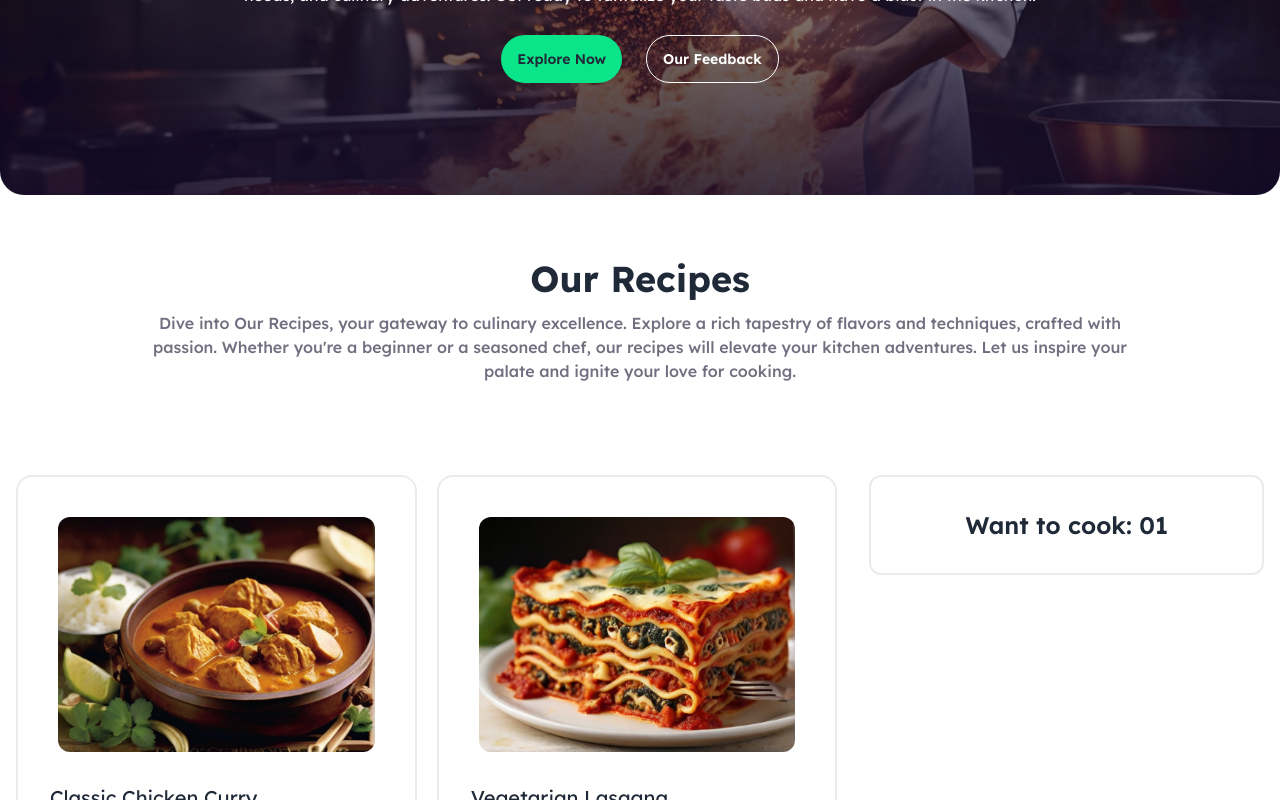
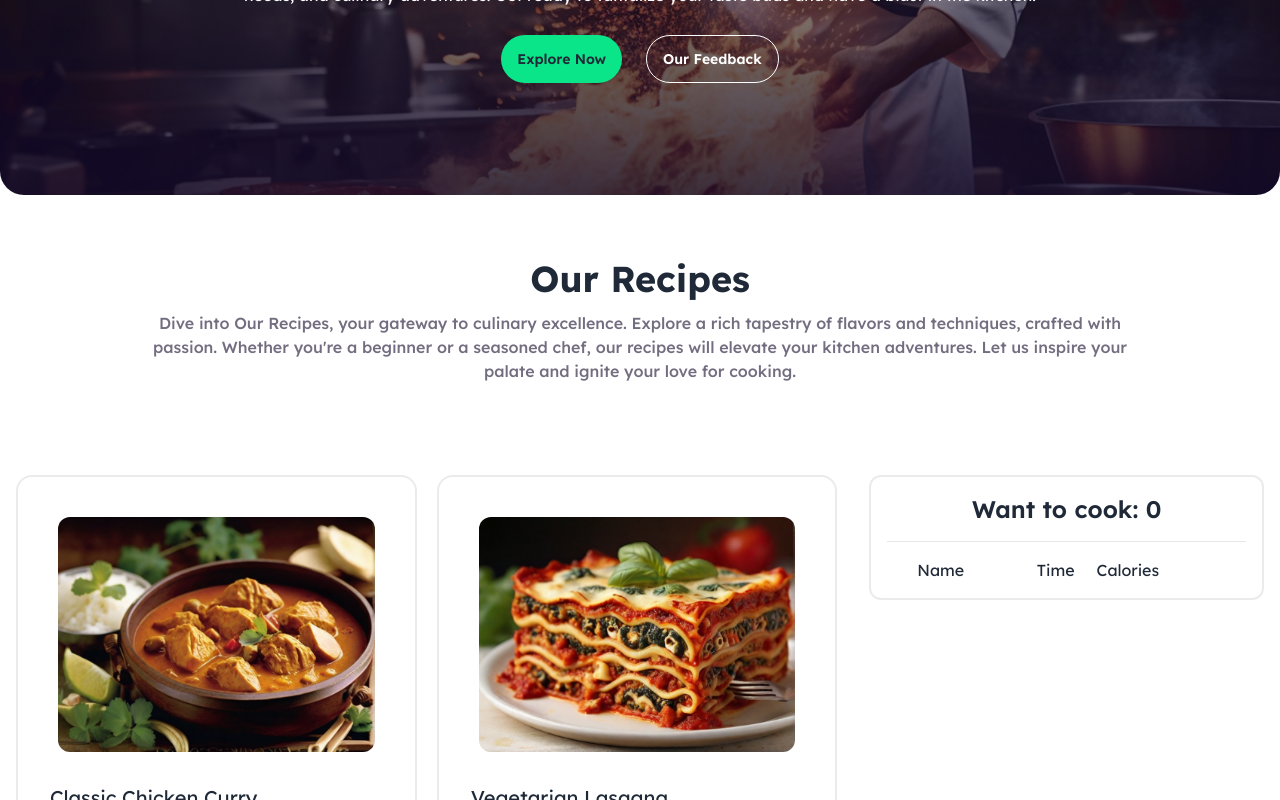
Before and after one commit to safin878/Calori_Recipe_Project, a React (Vite) app: page / in a window 1280 px wide. Shown: the part 401-1201 px from the top of the page. Built offline with nearby package versions, Linux system fonts and the light colour scheme.

Commit message:
side bar added but toast not added

```diff
--- a/package.json
+++ b/package.json
@@ -10,6 +10,7 @@
     "preview": "vite preview"
   },
   "dependencies": {
+    "prop-types": "^15.8.1",
     "react": "^18.2.0",
     "react-dom": "^18.2.0"
   },
--- a/src/components/Cards.jsx
+++ b/src/components/Cards.jsx
@@ -1,4 +1,5 @@
-const Card = ({ item }) => {
+import PropTypes from "prop-types";
+const Card = ({ item, handleCardClick }) => {
   const {
     recipe_image,
     recipe_name,
@@ -36,7 +37,10 @@ const Card = ({ item }) => {
           </div>
         </div>
         <div className="card-actions">
-          <button className="btn bg-primary-color border-none rounded-full">
+          <button
+            onClick={() => handleCardClick(item)}
+            className="btn bg-primary-color border-none rounded-full"
+          >
             Want to Cook
           </button>
         </div>
@@ -44,5 +48,7 @@ const Card = ({ item }) => {
     </div>
   );
 };
-
+Card.propTypes = {
+  item: PropTypes.object.isRequired,
+};
 export default Card;
--- a/src/components/RecipeContainer.jsx
+++ b/src/components/RecipeContainer.jsx
@@ -5,20 +5,35 @@ import { useEffect } from "react";
 
 const RecipeContainer = () => {
   const [cards, setCards] = useState([]);
+  const [dish, setDish] = useState([]);
   useEffect(() => {
     fetch("./items.json")
       .then((response) => response.json())
       .then((data) => setCards(data));
   }, []);
+  const handleCardClick = (d) => {
+    const isExist = dish.find((item) => item.recipe_id === d.recipe_id);
+    if (!isExist) {
+      setDish([...dish, d]);
+    } else {
+      alert("It have");
+    }
+  };
   return (
     <div className="mx-auto container grid grid-cols-1 lg:grid-cols-3">
       <div className="md:col-span-2 grid  md:grid-cols-2 gap-5 md:p-4">
         {cards.map((item) => {
-          return <Card key={item.recipe_id} item={item}></Card>;
+          return (
+            <Card
+              handleCardClick={handleCardClick}
+              key={item.recipe_id}
+              item={item}
+            ></Card>
+          );
         })}
       </div>
       <div>
-        <Sidebar></Sidebar>
+        <Sidebar dish={dish}></Sidebar>
       </div>
     </div>
   );
--- /dev/null
+++ b/src/components/SideBarInfo.jsx
@@ -0,0 +1,16 @@
+const SideBarInfo = ({ item, index }) => {
+  const { recipe_name, preparing_time, calories } = item;
+  return (
+    <div className="grid grid-cols-12 space-y-4 bg-[#28282808] p-4 text-xs">
+      <div className="mt-6">{index + 1}</div>
+      <h3 className="col-span-4 mt-4 pr-1">{recipe_name}</h3>
+      <h3 className="col-span-2">{preparing_time} </h3>
+      <h3 className="col-span-2">{calories}</h3>
+      <button className="btn bg-primary-color border-none rounded-full col-span-3">
+        Preparing
+      </button>
+    </div>
+  );
+};
+
+export default SideBarInfo;
--- a/src/components/Sidebar.jsx
+++ b/src/components/Sidebar.jsx
@@ -1,7 +1,28 @@
-const Sidebar = () => {
+import SideBarInfo from "./SideBarInfo";
+
+const Sidebar = ({ dish }) => {
   return (
-    <div className="text-center p-8  border-[#8787872A] border-2 rounded-xl m-4">
-      <h1 className="text-2xl font-semibold">Want to cook: 01</h1>
+    <div className="border-[#8787872A] border-2 rounded-xl m-4">
+      <div className="p-4">
+        <h1 className="text-2xl text-center font-semibold">
+          Want to cook: {dish.length}
+        </h1>
+        <hr className="my-4" />
+        <div className="grid grid-cols-12">
+          <div className=""></div>
+          <h3 className="col-span-4">Name</h3>
+          <h3 className="col-span-2">Time</h3>
+          <h3 className="col-span-2">Calories</h3>
+          <div className="col-span-3"></div>
+        </div>
+      </div>
+      {dish.map((item, index) => (
+        <SideBarInfo
+          index={index}
+          key={item.recipe_id}
+          item={item}
+        ></SideBarInfo>
+      ))}
     </div>
   );
 };
```
Also changed, not shown: 1 other file (tests, documents, lock files or other folders).
